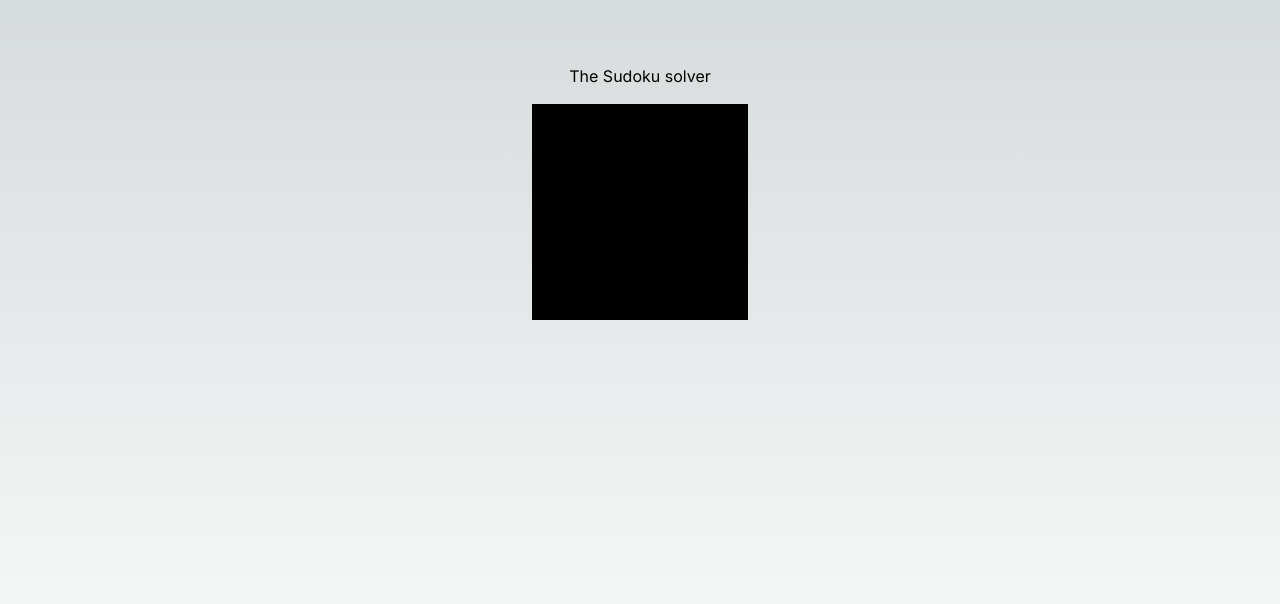
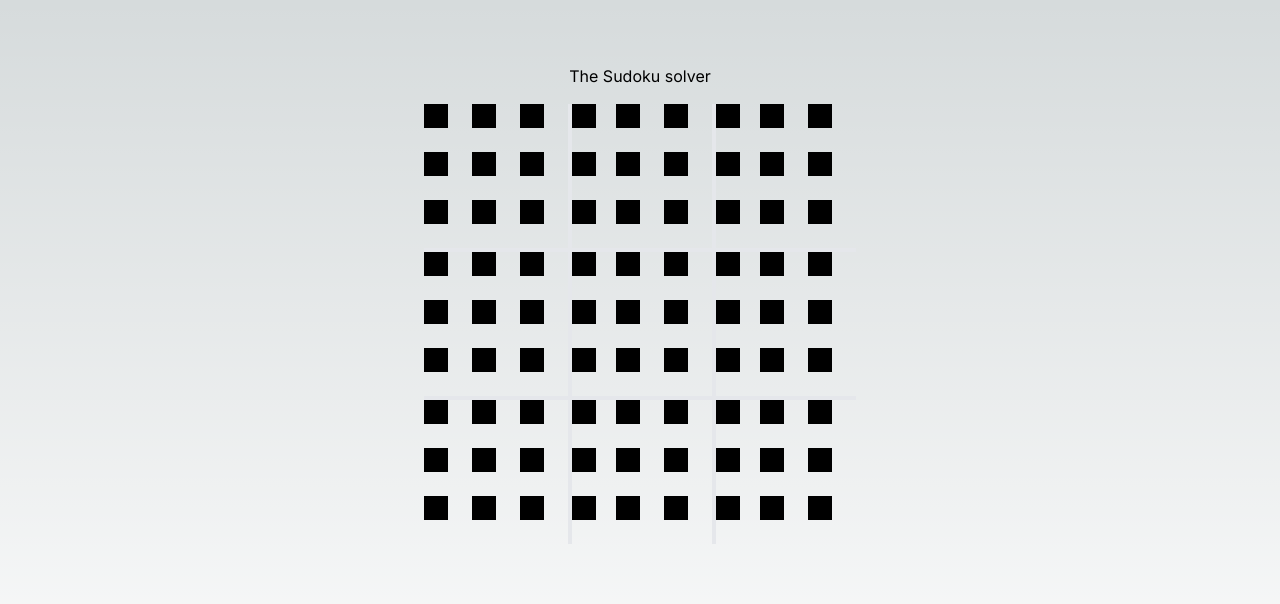
Before and after one commit to englund/sudoku, a Next.js app in the folder client/: page / in a window 1280 px wide. Shown: the top 604 px of the page. Built offline with nearby package versions, Linux system fonts and the light colour scheme.

Commit message:
make board a bit more beautiful

```diff
--- a/client/src/app/components/Board.tsx
+++ b/client/src/app/components/Board.tsx
@@ -5,39 +5,55 @@ import { FC, useState } from "react";
 const sizeOfBoard = 9;
 
 const getNewBoard = (size: number) =>
-  Array.from(new Array<number>(size), () =>
-    Array.from(new Array<number>(size), () => 0)
+  Array.from(new Array<string>(size), () =>
+    Array.from(new Array<string>(size), () => "")
   );
 
+const getNewBoard2 = (size: number) => {
+  let board = getNewBoard(size);
+  for (let x = 0; x < size; x++) {
+    for (let y = 0; y < size; y++) {
+      board[x][y] = `${x}${y}`;
+    }
+  }
+  return board;
+};
+
 const Board: FC = () => {
-  const [board, setBoard] = useState(getNewBoard(sizeOfBoard));
+  const [board, setBoard] = useState(getNewBoard2(sizeOfBoard));
 
-  const updateValue = (x: number, y: number, value: number) => {
+  const updateValue = (x: number, y: number, value: string) => {
     const newBoard = [...board];
     newBoard[x][y] = value;
     setBoard(newBoard);
   };
 
   return (
-    <>
+    <div className="[&>*:nth-child(3n+4)]:border-t-4">
       {board.map((row, x) => {
         return (
-          <div key={x}>
-            {row.map((col, y) => (
-              <input // TODO: make input type text and validate by hand to make it possible for empty values
-                key={`${x}-${y}`}
-                type=""
-                value={col}
-                onChange={(e) => updateValue(x, y, +e.target.value)}
-                min={0}
-                max={9}
-                className="w-6 bg-black outline-0"
-              />
-            ))}
+          <div
+            key={x}
+            className="grid grid-cols-9 [&>*:nth-child(3n+4)]:border-l-4"
+          >
+            {row.map((value, y) => {
+              return (
+                <div key={`${x}-${y}`} className="w-12 h-12">
+                  <input
+                    type="text"
+                    value={value}
+                    onChange={(e) => updateValue(x, y, e.target.value)} // TODO: validate input
+                    min={0}
+                    max={9}
+                    className="w-6 bg-black outline-0"
+                  />
+                </div>
+              );
+            })}
           </div>
         );
       })}
-    </>
+    </div>
   );
 };
 
--- a/client/tailwind.config.js
+++ b/client/tailwind.config.js
@@ -1,4 +1,7 @@
 /** @type {import('tailwindcss').Config} */
+
+const plugin = require("tailwindcss/plugin");
+
 module.exports = {
   content: [
     "./src/pages/**/*.{js,ts,jsx,tsx,mdx}",
@@ -14,5 +17,9 @@ module.exports = {
       },
     },
   },
-  plugins: [],
+  plugins: [
+    plugin(function ({ addVariant }) {
+      addVariant("third", "&:nth-child(3)");
+    }),
+  ],
 };
```
